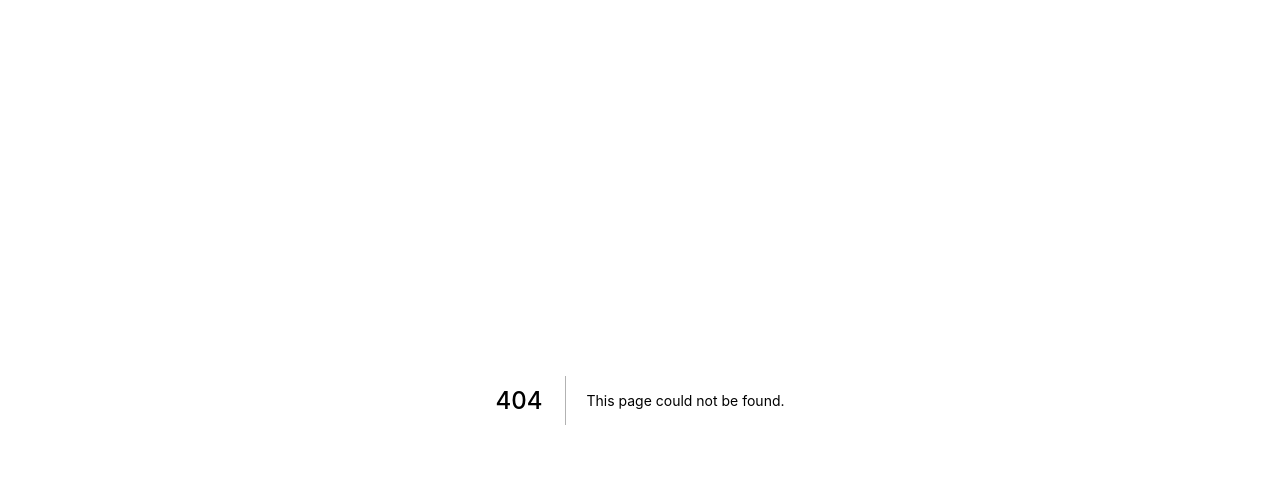
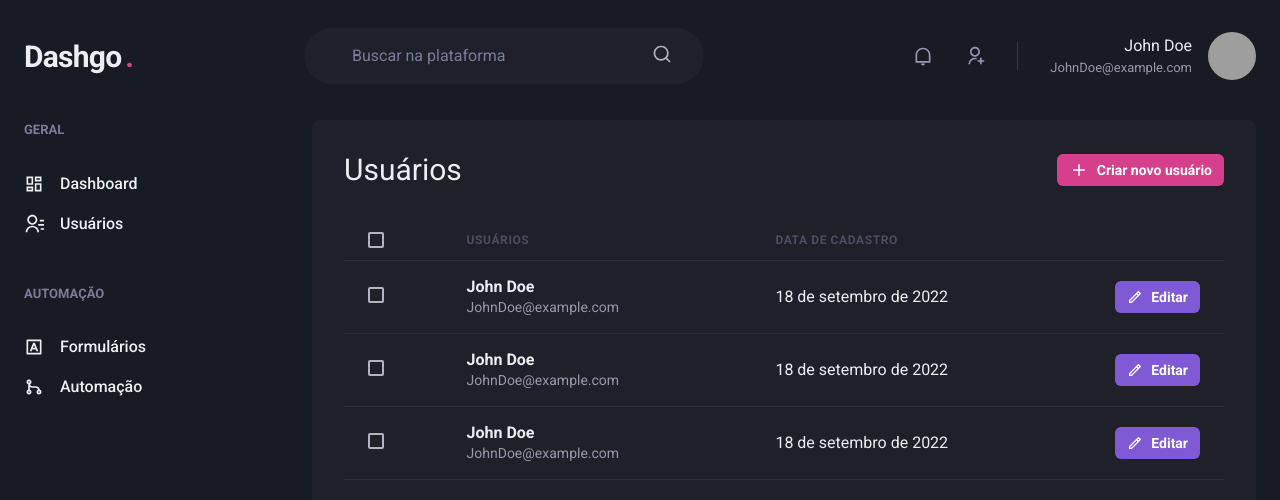
Before and after one commit to AugustoTI/dashboard, a Next.js app: page /users in a window 1280 px wide. Before the commit this address had no page. Shown: the top 500 px of the page. Built offline with nearby package versions, Linux system fonts and the light colour scheme; grey boxes are pictures that could not be loaded.

Commit message:
creating user listing page

```diff
--- /dev/null
+++ b/src/pages/users/index.tsx
@@ -0,0 +1,137 @@
+import {
+  Box,
+  Button,
+  Checkbox,
+  Flex,
+  Heading,
+  Icon,
+  Table,
+  Tbody,
+  Td,
+  Text,
+  Th,
+  Thead,
+  Tr,
+} from '@chakra-ui/react'
+import { NextPage } from 'next'
+import { Header } from '../../components/Header'
+import { Sidebar } from '../../components/Sidebar'
+import { RiAddLine, RiPencilLine } from 'react-icons/ri'
+
+const UserList: NextPage = () => {
+  return (
+    <Box>
+      <Header />
+      <Flex w="100%" maxW={1400} mx="auto" my="6" px="6">
+        <Sidebar />
+        <Box flex="1" borderRadius={8} bg="gray.800" p="8">
+          <Flex mb="8" justifyContent="space-between" alignItems="center">
+            <Heading size="lg" fontWeight="normal">
+              Usuários
+            </Heading>
+            <Button
+              as="a"
+              size="sm"
+              fontSize="sm"
+              colorScheme="pink"
+              leftIcon={<Icon as={RiAddLine} fontSize="20" />}
+            >
+              Criar novo usuário
+            </Button>
+          </Flex>
+          <Table colorScheme="whiteAlpha">
+            <Thead>
+              <Tr px="6" color="gray.800" width="8">
+                <Th>
+                  <Checkbox colorScheme="pink" />
+                </Th>
+                <Th>Usuários</Th>
+                <Th>Data de cadastro</Th>
+                <Th w="8"></Th>
+              </Tr>
+            </Thead>
+            <Tbody>
+              <Tr px="6">
+                <Td>
+                  <Checkbox colorScheme="pink" />
+                </Td>
+                <Td>
+                  <Box>
+                    <Text fontWeight="bold">John Doe</Text>
+                    <Text fontSize="sm" color="gray.300">
+                      JohnDoe@example.com
+                    </Text>
+                  </Box>
+                </Td>
+                <Td>18 de setembro de 2022</Td>
+                <Td>
+                  <Button
+                    as="a"
+                    size="sm"
+                    fontSize="sm"
+                    colorScheme="purple"
+                    leftIcon={<Icon as={RiPencilLine} fontSize="16" />}
+                  >
+                    Editar
+                  </Button>
+                </Td>
+              </Tr>
+              <Tr px="6">
+                <Td>
+                  <Checkbox colorScheme="pink" />
+                </Td>
+                <Td>
+                  <Box>
+                    <Text fontWeight="bold">John Doe</Text>
+                    <Text fontSize="sm" color="gray.300">
+                      JohnDoe@example.com
+                    </Text>
+                  </Box>
+                </Td>
+                <Td>18 de setembro de 2022</Td>
+                <Td>
+                  <Button
+                    as="a"
+                    size="sm"
+                    fontSize="sm"
+                    colorScheme="purple"
+                    leftIcon={<Icon as={RiPencilLine} fontSize="16" />}
+                  >
+                    Editar
+                  </Button>
+                </Td>
+              </Tr>
+              <Tr px="6">
+                <Td>
+                  <Checkbox colorScheme="pink" />
+                </Td>
+                <Td>
+                  <Box>
+                    <Text fontWeight="bold">John Doe</Text>
+                    <Text fontSize="sm" color="gray.300">
+                      JohnDoe@example.com
+                    </Text>
+                  </Box>
+                </Td>
+                <Td>18 de setembro de 2022</Td>
+                <Td>
+                  <Button
+                    as="a"
+                    size="sm"
+                    fontSize="sm"
+                    colorScheme="purple"
+                    leftIcon={<Icon as={RiPencilLine} fontSize="16" />}
+                  >
+                    Editar
+                  </Button>
+                </Td>
+              </Tr>
+            </Tbody>
+          </Table>
+        </Box>
+      </Flex>
+    </Box>
+  )
+}
+
+export default UserList
```
